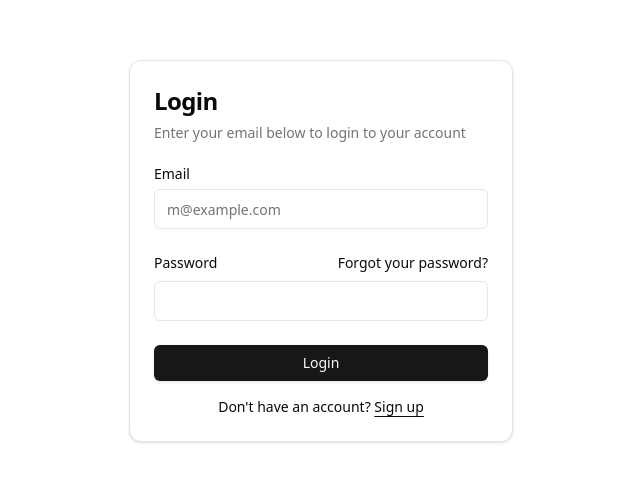
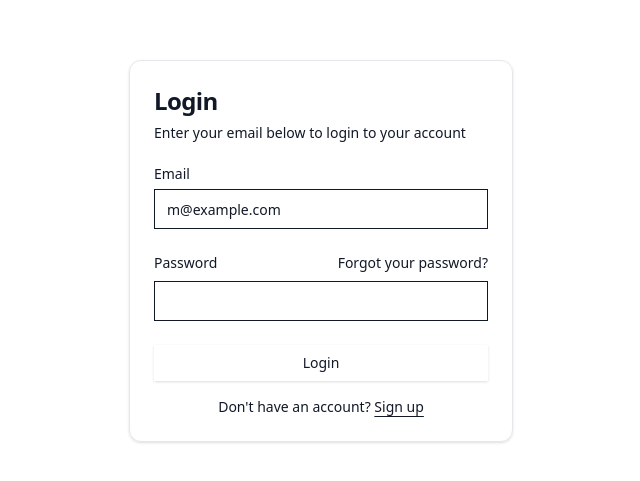
Before and after one commit to AlexThomas-Graft0/sheepsheeran-d36230, a Next.js app: page /auth/login in a window 1280 px wide. Shown: the part 149-630 px from the top of the page, without its empty margins (319-959 px from the left). Built offline with nearby package versions, Linux system fonts and the light colour scheme; no server answers.

Commit message:
add app/globals.css

```diff
--- a/app/globals.css
+++ b/app/globals.css
@@ -2,67 +2,35 @@
 @tailwind components;
 @tailwind utilities;
 
-@layer base {
-  :root {
-    --background: 0 0% 100%;
-    --foreground: 0 0% 3.9%;
-    --card: 0 0% 100%;
-    --card-foreground: 0 0% 3.9%;
-    --popover: 0 0% 100%;
-    --popover-foreground: 0 0% 3.9%;
-    --primary: 0 0% 9%;
-    --primary-foreground: 0 0% 98%;
-    --secondary: 0 0% 96.1%;
-    --secondary-foreground: 0 0% 9%;
-    --muted: 0 0% 96.1%;
-    --muted-foreground: 0 0% 45.1%;
-    --accent: 0 0% 96.1%;
-    --accent-foreground: 0 0% 9%;
-    --destructive: 0 84.2% 60.2%;
-    --destructive-foreground: 0 0% 98%;
-    --border: 0 0% 89.8%;
-    --input: 0 0% 89.8%;
-    --ring: 0 0% 3.9%;
-    --chart-1: 12 76% 61%;
-    --chart-2: 173 58% 39%;
-    --chart-3: 197 37% 24%;
-    --chart-4: 43 74% 66%;
-    --chart-5: 27 87% 67%;
-    --radius: 0.5rem;
-  }
-  .dark {
-    --background: 0 0% 3.9%;
-    --foreground: 0 0% 98%;
-    --card: 0 0% 3.9%;
-    --card-foreground: 0 0% 98%;
-    --popover: 0 0% 3.9%;
-    --popover-foreground: 0 0% 98%;
-    --primary: 0 0% 98%;
-    --primary-foreground: 0 0% 9%;
-    --secondary: 0 0% 14.9%;
-    --secondary-foreground: 0 0% 98%;
-    --muted: 0 0% 14.9%;
-    --muted-foreground: 0 0% 63.9%;
-    --accent: 0 0% 14.9%;
-    --accent-foreground: 0 0% 98%;
-    --destructive: 0 62.8% 30.6%;
-    --destructive-foreground: 0 0% 98%;
-    --border: 0 0% 14.9%;
-    --input: 0 0% 14.9%;
-    --ring: 0 0% 83.1%;
-    --chart-1: 220 70% 50%;
-    --chart-2: 160 60% 45%;
-    --chart-3: 30 80% 55%;
-    --chart-4: 280 65% 60%;
-    --chart-5: 340 75% 55%;
-  }
+:root {
+  --primary: #FECE14;
+  --secondary: #000000;
+  --success: #16A34A;
+  --warning: #D97706;
+  --danger: #DC2626;
+  --surface: #FFFFFF;
+  --text: #111827;
+
+  /* Spacing Scale */
+  --space-1: 4px;
+  --space-2: 8px;
+  --space-3: 12px;
+  --space-4: 16px;
+  --space-5: 24px;
+  --space-6: 32px;
 }
 
 @layer base {
-  * {
-    @apply border-border;
+  body {
+    @apply bg-white text-[#111827] font-sans;
   }
-  body {
-    @apply bg-background text-foreground;
+
+  /* Focus outlines for WCAG 2.2 AA accessibility */
+  button:focus-visible,
+  a:focus-visible,
+  input:focus-visible,
+  select:focus-visible,
+  textarea:focus-visible {
+    @apply outline-none ring-2 ring-[#000000] ring-offset-2;
   }
 }
```
